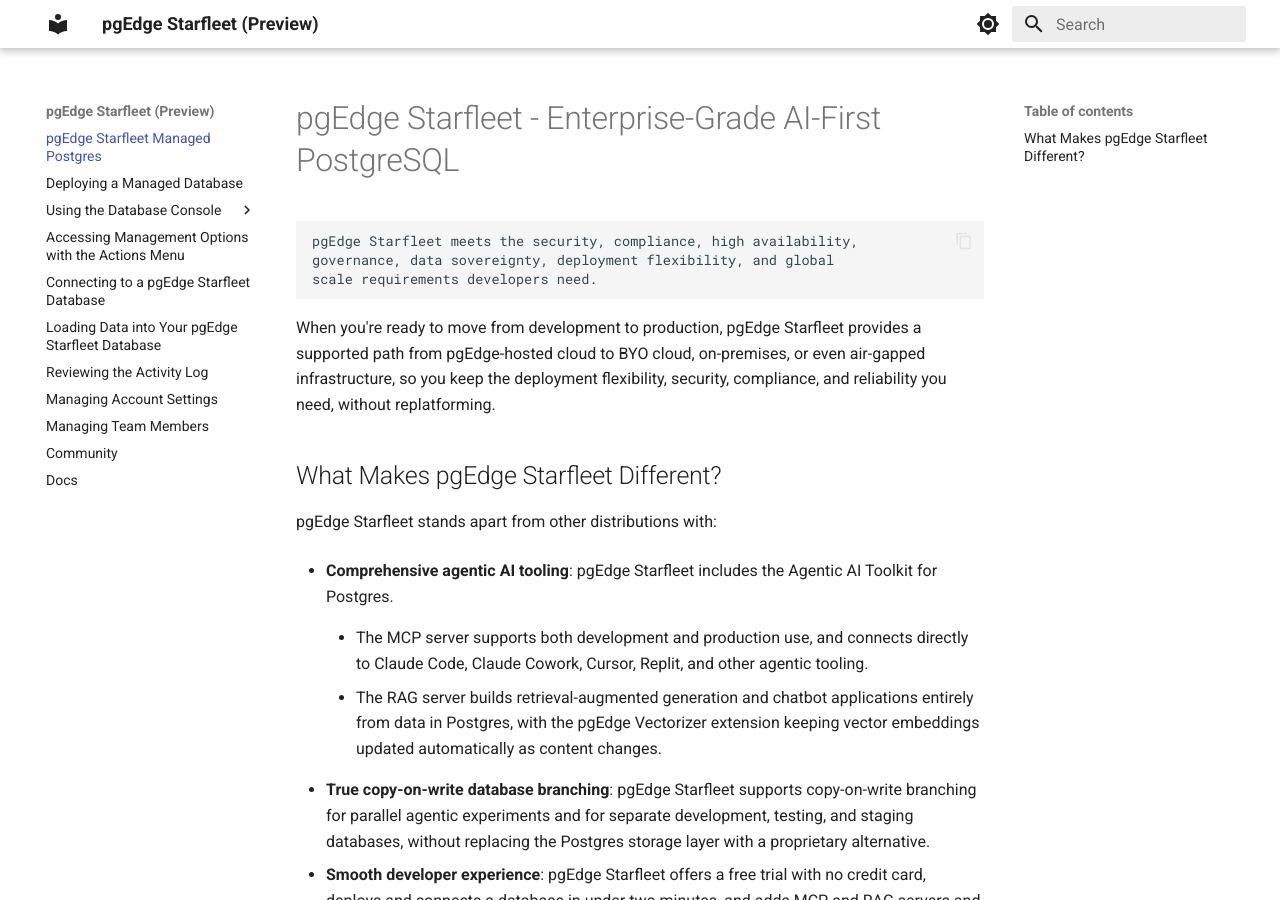
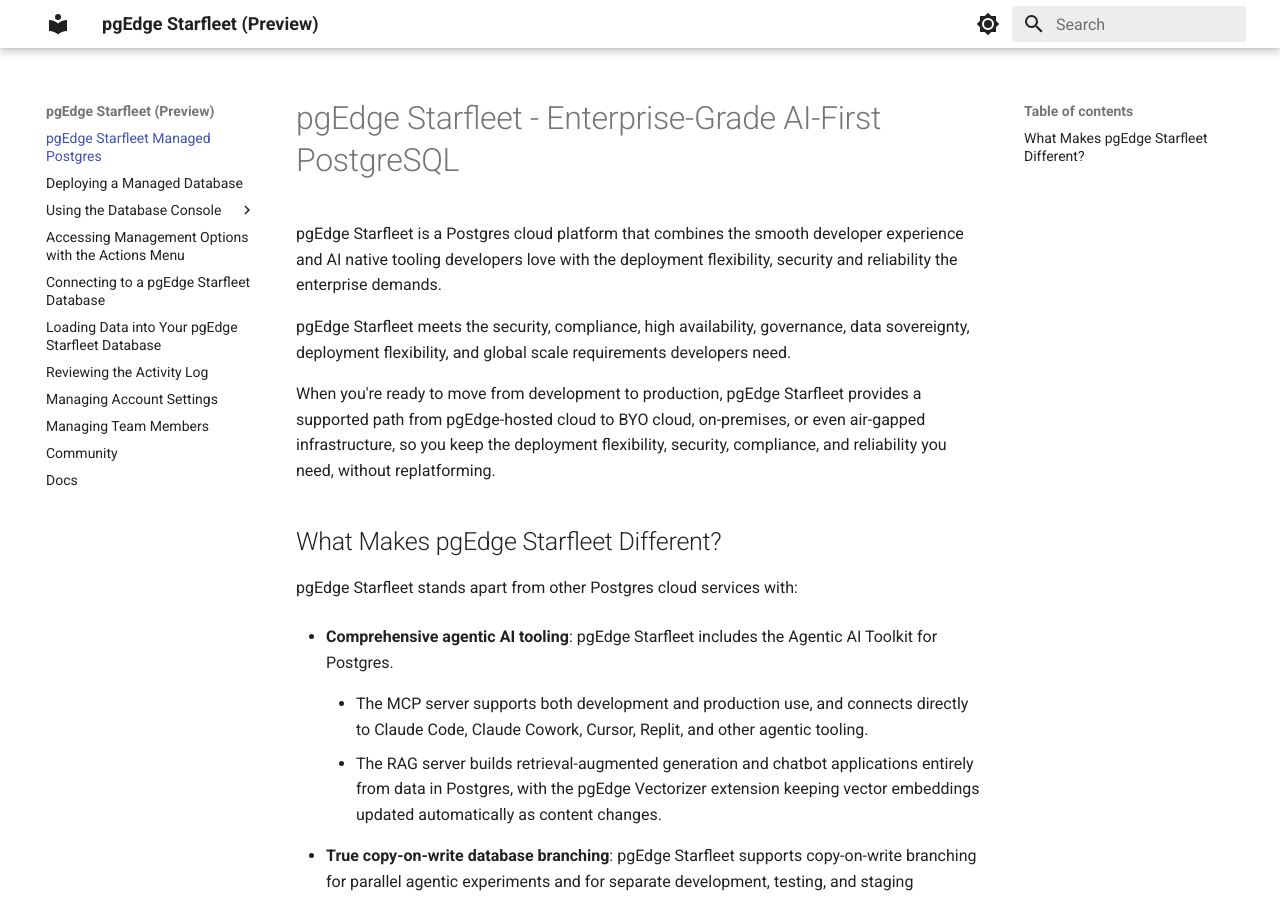
Before and after one commit to pgEdge/pgedge-starfleet-docs, an MkDocs documentation site: the page built from docs/index.md, in a window 1280 px wide and 900 px high. Built offline with MkDocs 1.6.1 and Material for MkDocs 9.7.7, drawn with Linux system fonts in a browser that asks for light colours.

Commit message:
Revise pgEdge Starfleet description and features
Updated description of pgEdge Starfleet to emphasize its cloud platform capabilities and AI tooling.

```diff
--- a/docs/index.md
+++ b/docs/index.md
@@ -1,8 +1,12 @@
 # pgEdge Starfleet - Enterprise-Grade AI-First PostgreSQL
 
-    pgEdge Starfleet meets the security, compliance, high availability,
-    governance, data sovereignty, deployment flexibility, and global
-    scale requirements developers need.
+pgEdge Starfleet is a Postgres cloud platform that combines the smooth
+developer experience and AI native tooling developers love with the deployment
+flexibility, security and reliability the enterprise demands.
+
+pgEdge Starfleet meets the security, compliance, high availability,
+governance, data sovereignty, deployment flexibility, and global
+scale requirements developers need.
 
 When you're ready to move from development to production, pgEdge
 Starfleet provides a supported path from pgEdge-hosted cloud to BYO
@@ -13,7 +17,7 @@ without replatforming.
 
 ## What Makes pgEdge Starfleet Different?
 
-pgEdge Starfleet stands apart from other distributions with:
+pgEdge Starfleet stands apart from other Postgres cloud services with:
 
 - **Comprehensive agentic AI tooling**: pgEdge Starfleet includes the
   Agentic AI Toolkit for Postgres.
```
